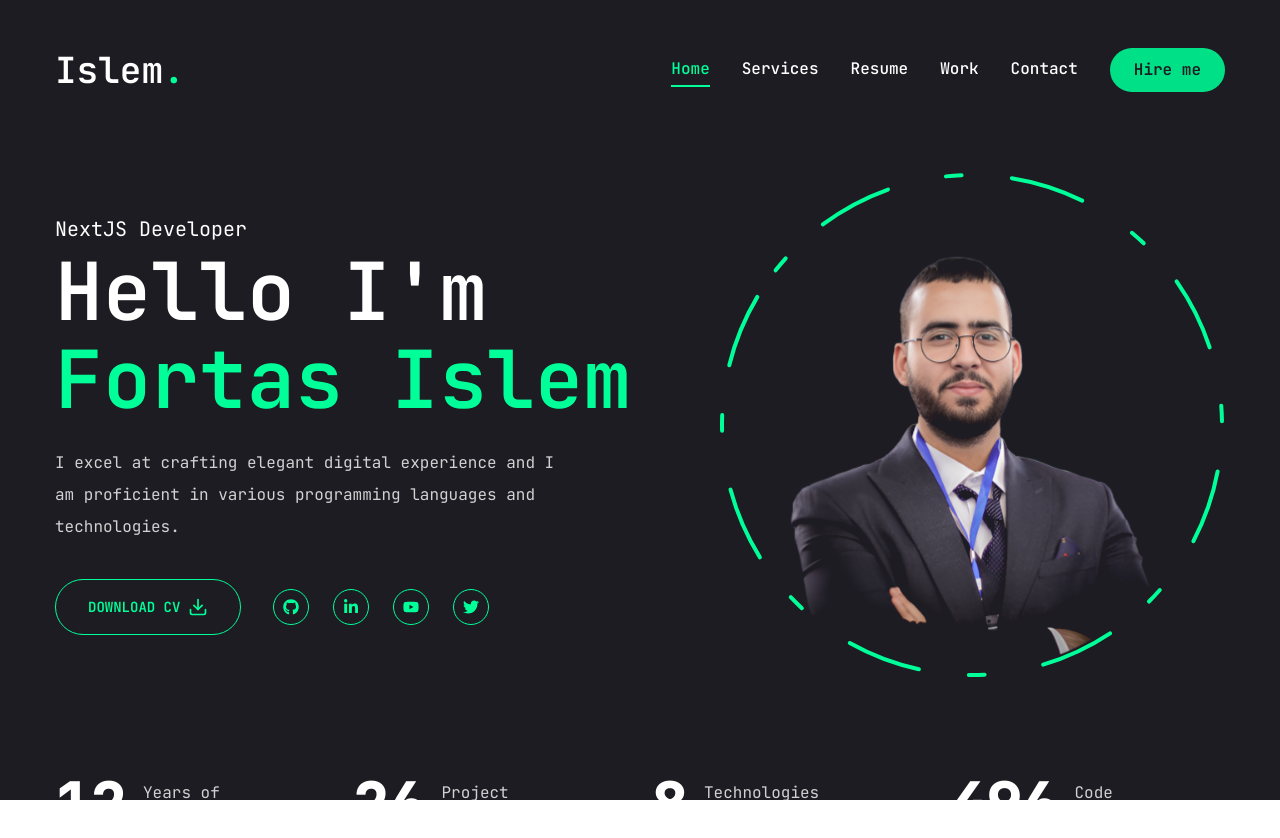
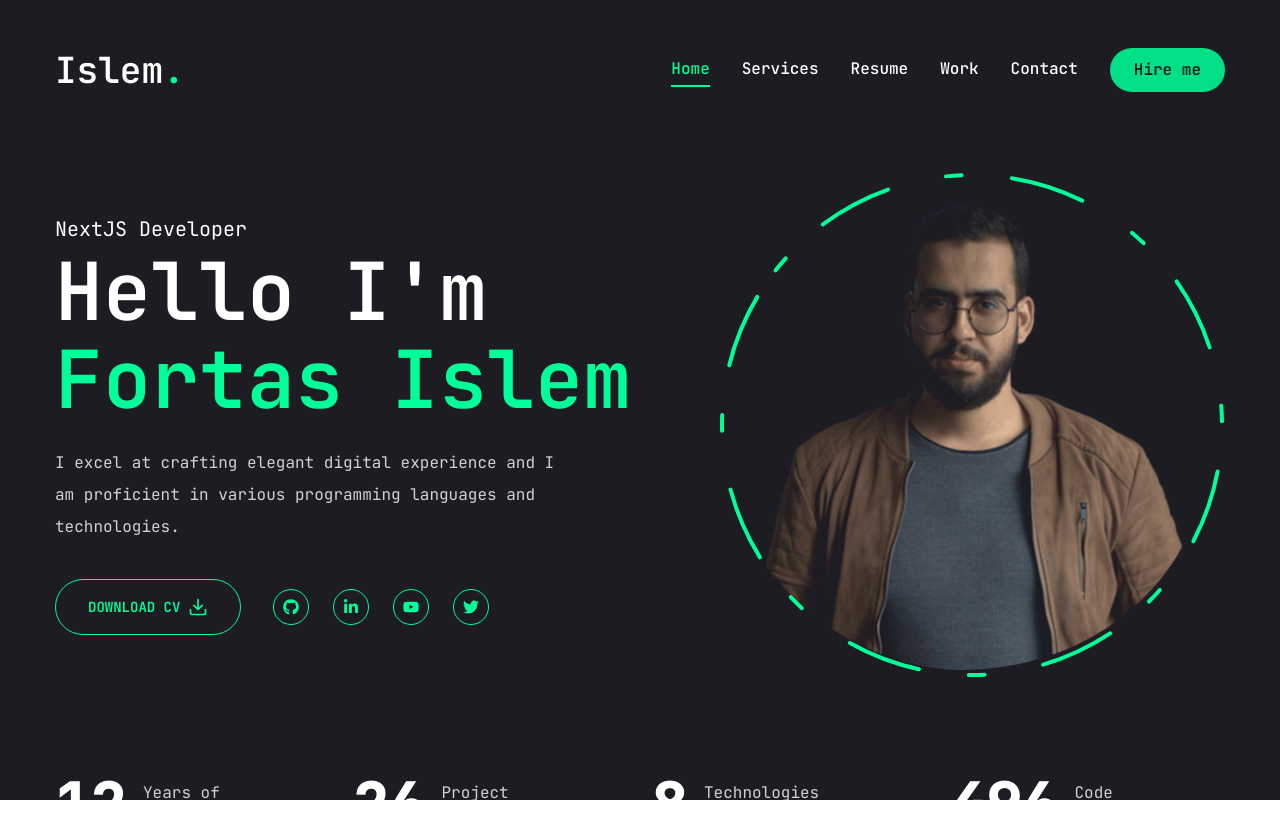
Before and after one commit to jacoubtech/Portfolio, a Next.js app: page / in a window 1280 px wide. Shown: the top 838 px of the page. Built offline with nearby package versions, Linux system fonts and the light colour scheme.

Commit message:
photo profile edit

```diff
--- a/components/Photo.tsx
+++ b/components/Photo.tsx
@@ -15,7 +15,7 @@ const Photo = () => {
       }}
         className="w-[298px] h-[298px] xl:w-[498px] xl:h-[498px] mix-blend-lighten
         absolute">
-          <Image src="/assets/photo2.png"
+          <Image src="/assets/islemj1.png"
                  priority
                  quality={100}
                  fill
```
Also changed, not shown: public/assets/islemj.png (added), public/assets/islemj1.png (added).
